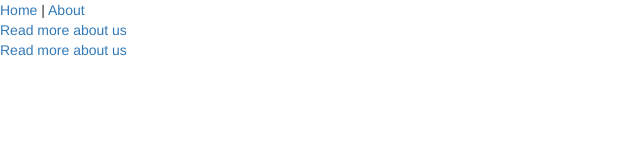
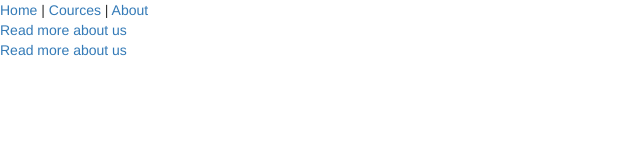
Before and after one commit to runesam/react-redux-with-tdd, a React (Create React App) app: page / in a window 1280 px wide. Shown: the top 160 px of the page, without its empty margins (0-640 px from the left). Built offline with nearby package versions, Linux system fonts and the light colour scheme.

Commit message:
to jsx we gooo
wraping up the app with  the redux stuff

```diff
--- a/src/components/App.js
+++ b/src/components/App.jsx
@@ -3,6 +3,7 @@ import { BrowserRouter as Router, Switch, Route } from 'react-router-dom';
 
 import Home from './home/homePage';
 import About from './about/aboutPage';
+import Cources from './cources/courcesPage';
 import NoMatch from './404/404';
 import Header from './common/header';
 
@@ -16,6 +17,7 @@ class App extends Component {
 						<Switch>
 							<Route exact path='/' component={Home} />
 							<Route path='/about' component={About} />
+							<Route path='/cources' component={Cources} />
 							<Route path='*' component={NoMatch}/>
 						</Switch>
 					</div>
--- a/src/components/common/header.jsx
+++ b/src/components/common/header.jsx
@@ -5,6 +5,8 @@ const Header = () => (
     <nav>
         <NavLink exact to='/' activeClassName='active'>Home</NavLink>
         {' | '}
+        <NavLink to='/cources' activeClassName='active'>Cources</NavLink>
+        {' | '}
         <NavLink to='/about' activeClassName='active'>About</NavLink>
     </nav>
 );
--- /dev/null
+++ b/src/components/cources/courcesPage.jsx
@@ -0,0 +1,13 @@
+import React, { Component } from 'react';
+
+class CourcesPage extends Component {
+    render() {
+        return (
+            <div>
+                <h1>Cources</h1>
+            </div>
+        );
+    }
+}
+
+export default CourcesPage;
```
Also changed, not shown: src/components/404/404.jsx (renamed from src/components/404/404.js), src/components/about/aboutPage.jsx (renamed from src/components/about/aboutPage.js), src/components/home/homePage.jsx (renamed from src/components/home/homePage.js).
